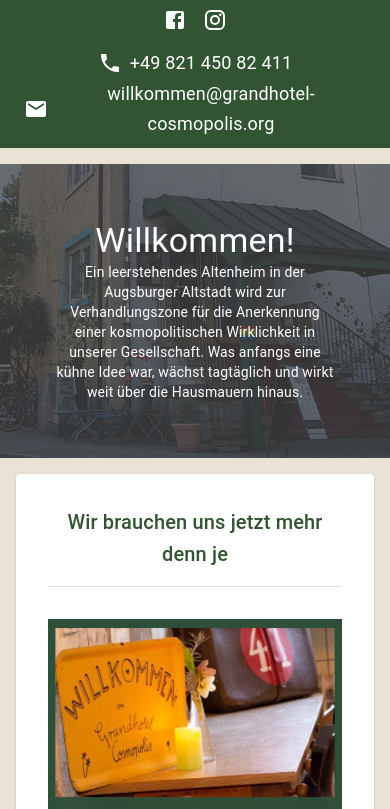
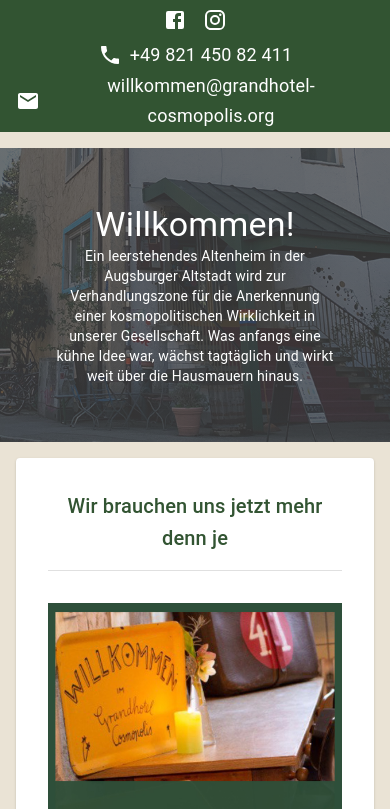
Before and after one commit to grandhotel-cosmopolis/website, a React (Vite) app in the folder grandhotel-cosmopolis-fe/: page / in a window 390 px wide. Shown: the top 809 px of the page. Built offline with nearby package versions, Linux system fonts and the light colour scheme.

Commit message:
mobile approvements

```diff
--- a/grandhotel-cosmopolis-fe/src/components/shared/contact.tsx
+++ b/grandhotel-cosmopolis-fe/src/components/shared/contact.tsx
@@ -9,7 +9,6 @@ export const Contact = () => {
     <Stack
       spacing={isTabletView ? 0 : 2}
       direction={isTabletView ? "column" : "row"}
-      p={1}
       alignItems="center"
     >
       <Phone align={isTabletView ? "row" : "column"} />
```
